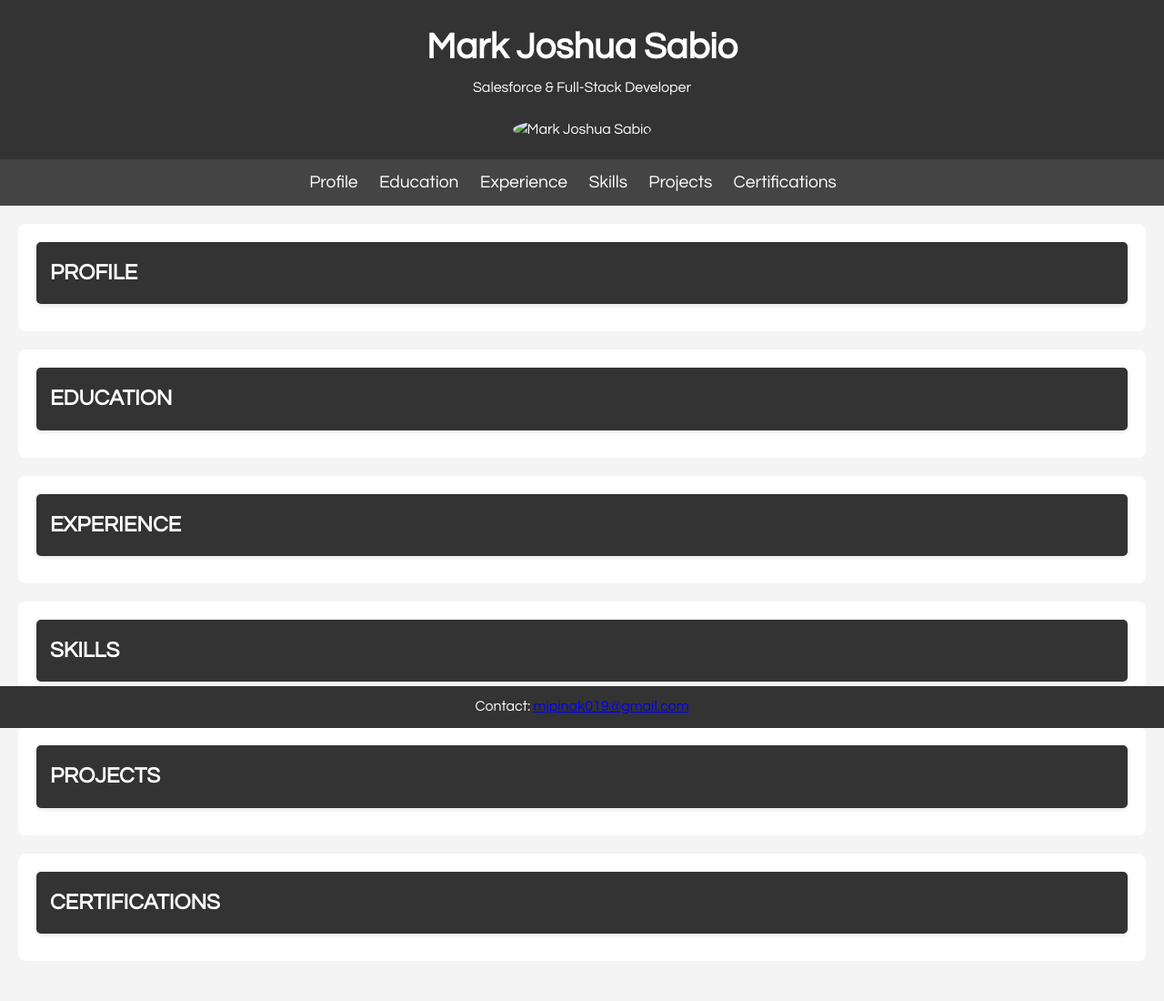
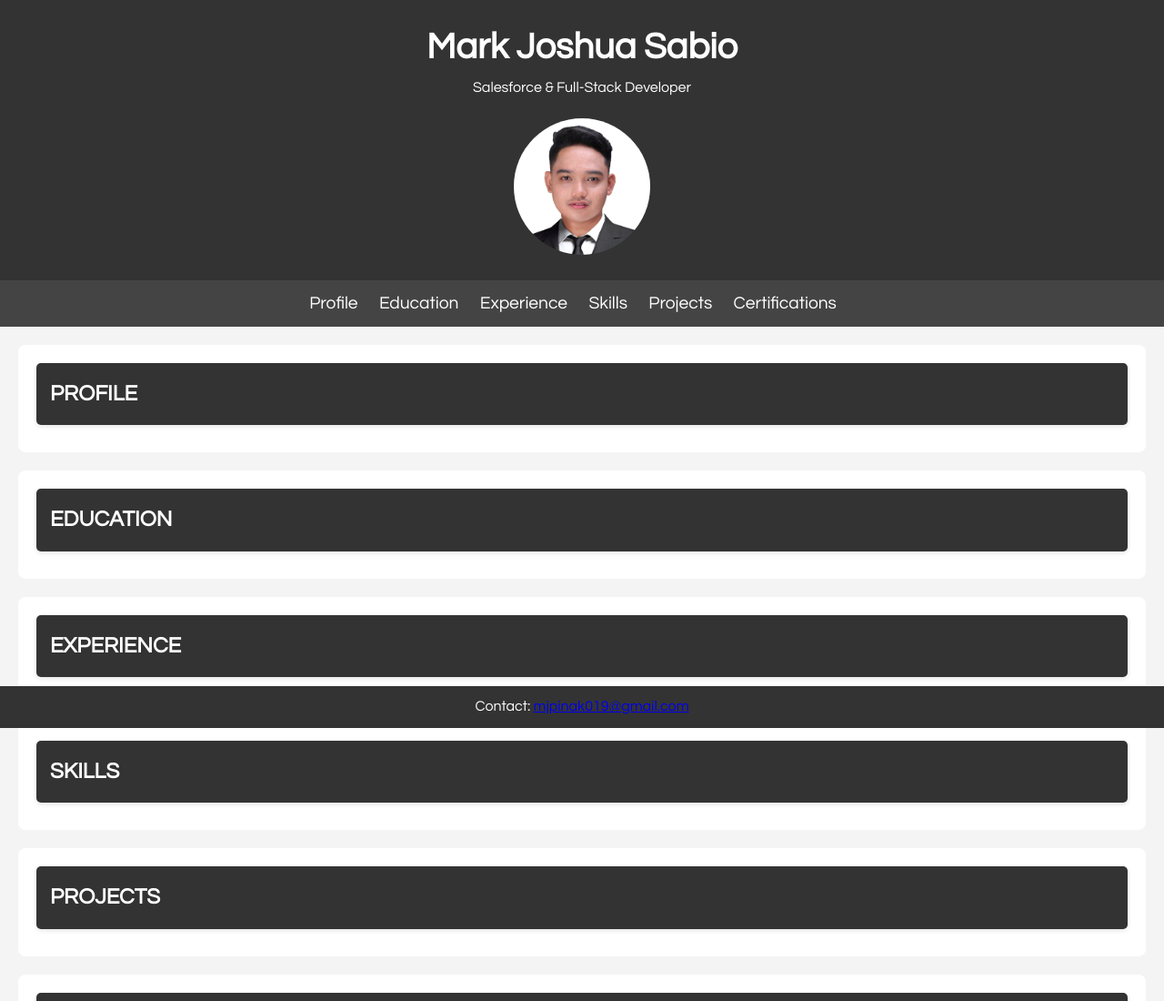
Before and after one commit to mjpinak019/portfolio, a plain HTML site: page index.html in a window 1280 px wide. Shown: the top 1100 px of the page at 91% size. Before the commit the page ends 1076 px from the top, so only its background shows below. Drawn offline with Linux system fonts and the light colour scheme.

Commit message:
Update index.html

```diff
--- a/index.html
+++ b/index.html
@@ -10,7 +10,7 @@
     <header>
         <h1>Mark Joshua Sabio</h1>
         <p>Salesforce & Full-Stack Developer</p>
-        <img src="images/profile.jpg.jpeg" alt="Mark Joshua Sabio" class="profile-image">
+        <img src="profile.jpg.jpeg" alt="Mark Joshua Sabio" class="profile-image">
       </header>
 
   <nav>
```
